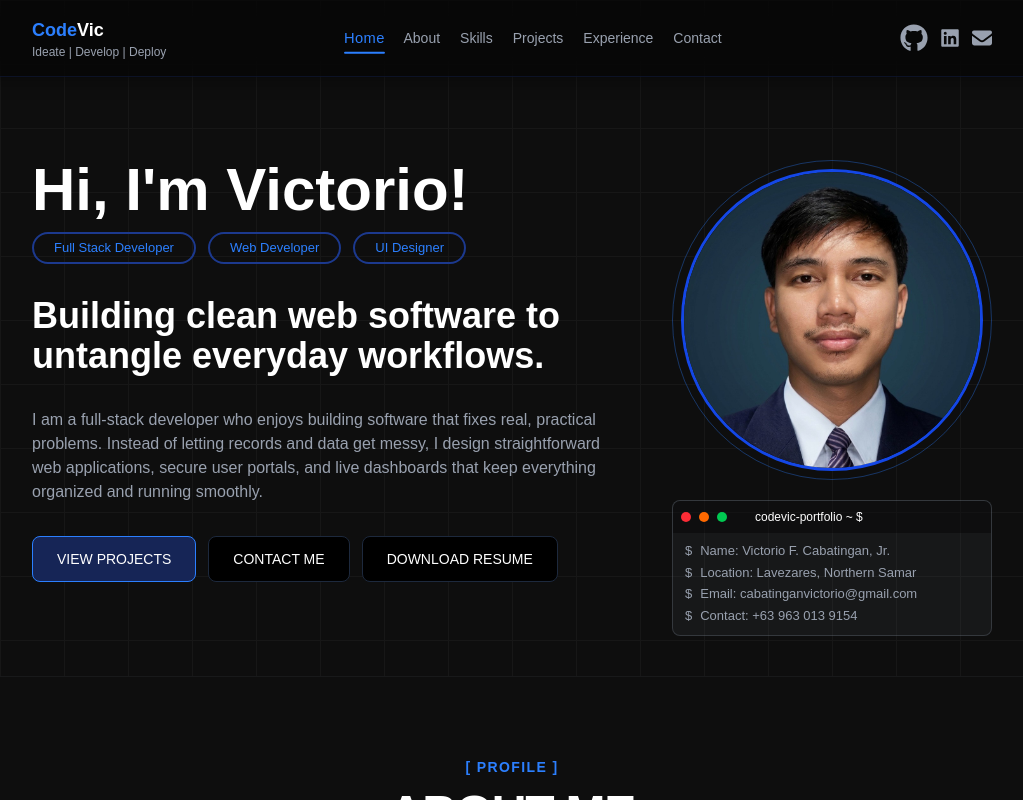
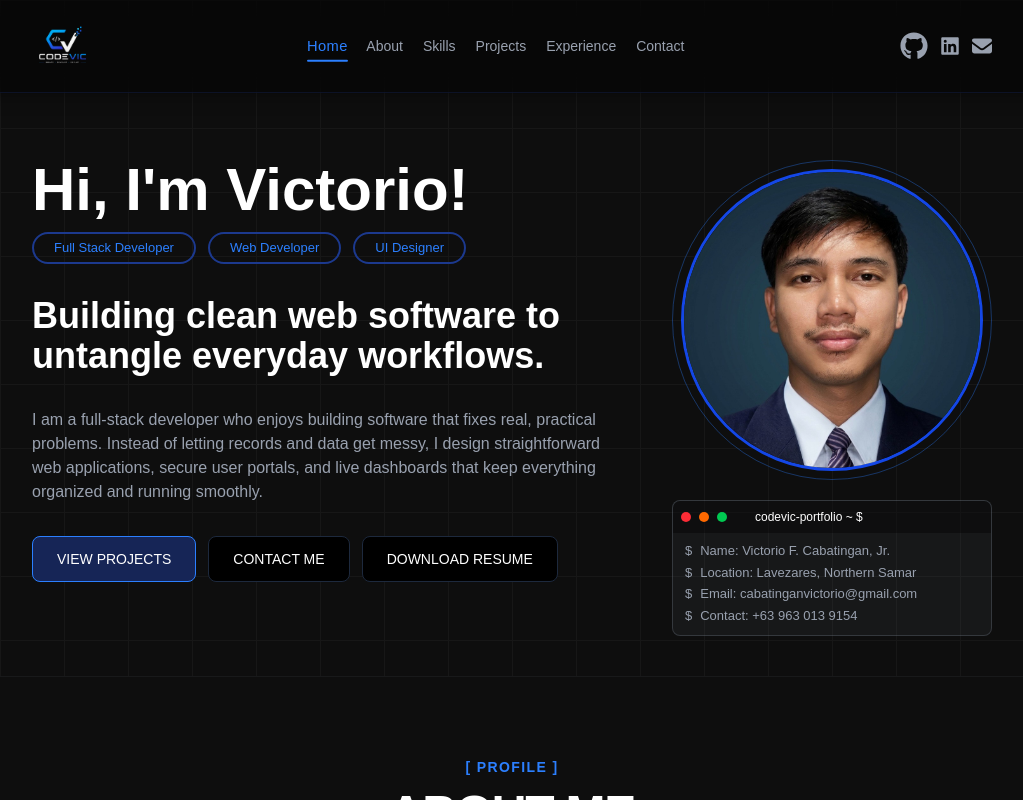
Before and after one commit to victorio222/codevic, a Next.js app: page / in a window 1280 px wide. Shown: the whole page, without its empty margins (128-1151 px from the left). Built offline with nearby package versions, Linux system fonts and the light colour scheme.

Commit message:
add logo

```diff
--- a/app/layout/main/header.tsx
+++ b/app/layout/main/header.tsx
@@ -1,11 +1,12 @@
 "use client";
 
 import { useState, useEffect } from "react";
+import Image from "next/image";
 import Link from "next/link";
 import { FontAwesomeIcon } from "@fortawesome/react-fontawesome";
 import { faGithub, faLinkedin } from "@fortawesome/free-brands-svg-icons";
 import { faEnvelope } from "@fortawesome/free-solid-svg-icons";
-
+import Logo from "../../assets/image/logo.png";
 interface NavItem {
   name: string;
   targetId: string;
@@ -95,13 +96,18 @@ export default function Header() {
         } px-6 md:px-10 lg:px-40`}
       >
         <nav className="flex items-center justify-between text-blue-50 max-w-7xl mx-auto">
+          <div className="flex">
             <div>
+              <Image src={Logo} alt="Logo image" width={60} height={60} />
+            </div>
+            {/* <div>
               <h1 className="text-blue-500 font-extrabold text-lg">
                 Code<span className="text-white">Vic</span>
               </h1>
               <p className="text-[10px] md:text-xs text-gray-400">
                 Ideate | Develop | Deploy
               </p>
+            </div> */}
           </div>
 
           <div className="hidden md:flex items-center gap-5 text-[14px]">
```
Also changed, not shown: app/assets/image/logo.png (added). Lines whose indentation alone changed are shown as unchanged.
